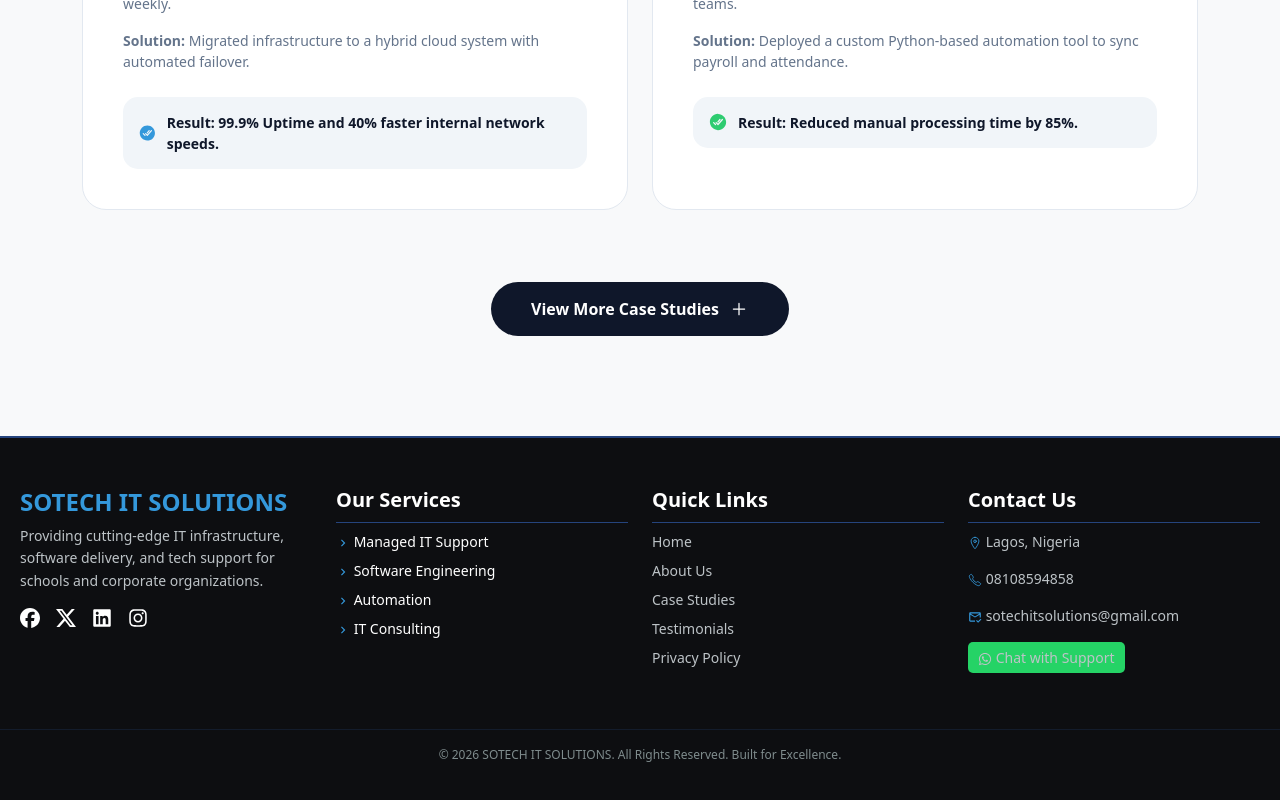
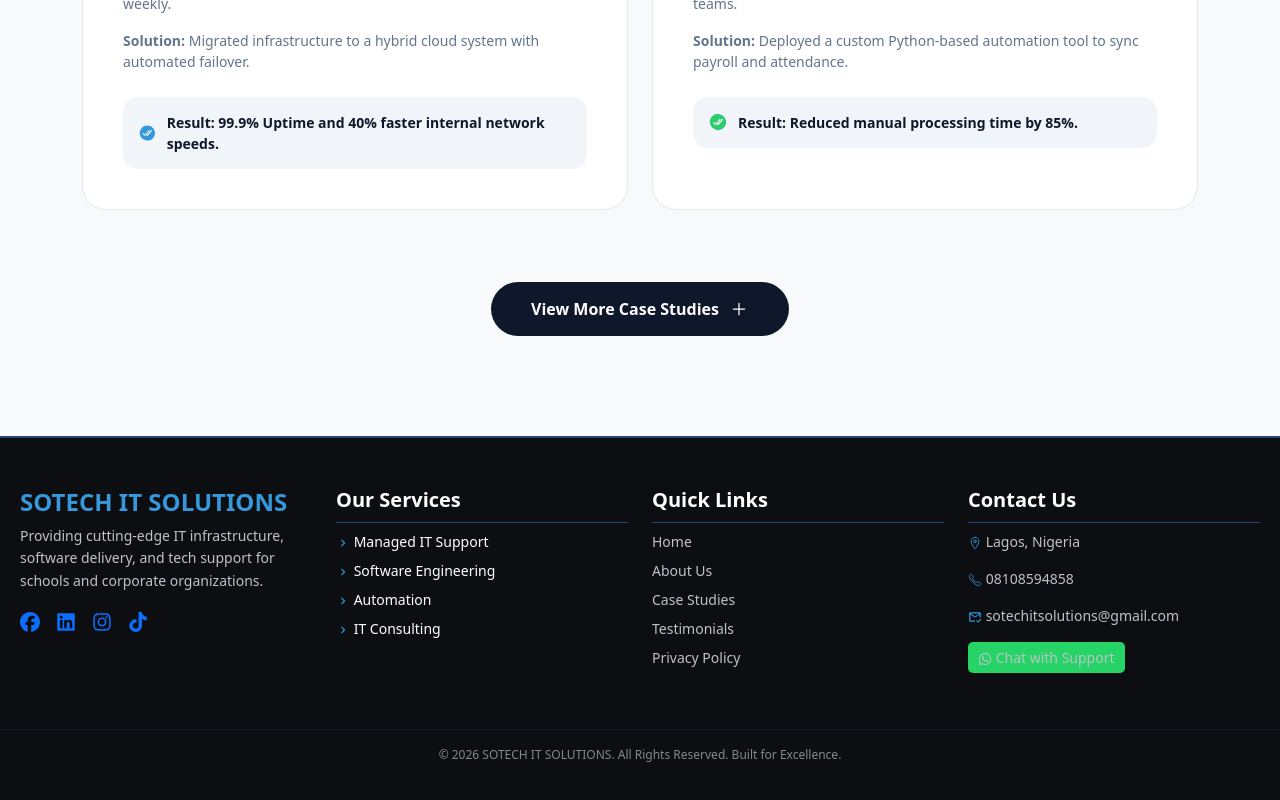
Before and after one commit to Adebanke11/Sotech, a React (Vite) app: page /Sotech/case-studies in a window 1280 px wide. Shown: the part 520-1320 px from the top of the page. Built offline with nearby package versions, Linux system fonts and the light colour scheme.

Commit message:
social links added

```diff
--- a/src/Footer.jsx
+++ b/src/Footer.jsx
@@ -1,7 +1,7 @@
 import React from 'react';
 import { Link } from 'react-router-dom';
-import { FaWhatsapp, FaLinkedin, FaFacebook, FaInstagram} from "react-icons/fa6";
-import { BsTwitterX } from "react-icons/bs";
+import { FaWhatsapp, FaLinkedin, FaFacebook, FaInstagram, FaTiktok} from "react-icons/fa6";
+// import { BsTwitterX } from "react-icons/bs";
 import { MdOutlineMarkEmailRead, MdOutlineChevronRight } from "react-icons/md";
 import { IoCallOutline, IoLocationOutline } from "react-icons/io5";
 import { HashLink } from 'react-router-hash-link';
@@ -30,10 +30,13 @@ function Footer() {
                             Providing cutting-edge IT infrastructure, software delivery, and tech support for schools and corporate organizations.
                         </p>
                         <div className="d-flex gap-3 mt-3">
-                            <FaFacebook size={20} />
-                            <BsTwitterX size={20} />
-                            <FaLinkedin size={20} />
-                             <FaInstagram size={20} />
+                           <a href="https://www.facebook.com/share/1ECmfU5cbs/?mibextid=wwXIfr" > <FaFacebook size={20} /> </a>
+                            {/* <BsTwitterX size={20} /> */}
+                            <a href="https://www.linkedin.com/in/aina-sodiq-309214154?utm_source=share_via&utm_content=profile&utm_medium=member_android" > <FaLinkedin size={20} /> </a>
+                             <a href="https://www.instagram.com/sotech_it_solutions?stkn=YXBoM2N4NW9vMmZ4" > <FaInstagram size={20} /> </a>
+                              <a href="https://www.tiktok.com/@sotech50?_r=1&_t=ZS-99eBgvFoUHy" ><FaTiktok size={20} /> </a>
+
+
                         </div>
                     </div>
 
```
